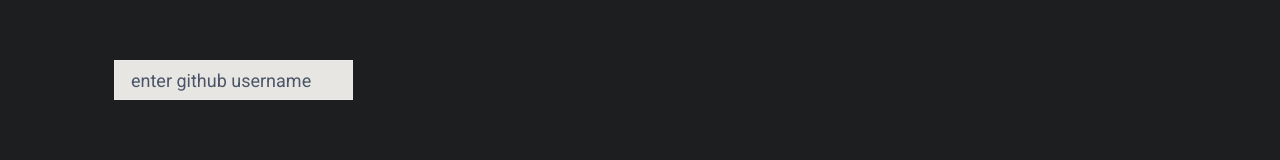
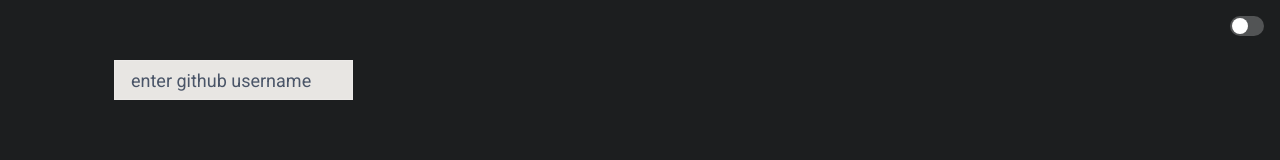
Before and after one commit to diegodvv/github-profile-viewer, a React (Create React App) app: page / in a window 1280 px wide. Shown: the top 160 px of the page. Built offline with nearby package versions, Linux system fonts and the light colour scheme.

Commit message:
Add color mode switch

```diff
--- a/src/components/App.tsx
+++ b/src/components/App.tsx
@@ -2,6 +2,7 @@
 import axios, { AxiosError, CancelTokenSource } from 'axios';
 import { ReactNode, useEffect, useState } from 'react';
 import { ThemeContainer } from '../theme/ThemeContainer';
+import ColorModeSwitch from './ColorModeSwitch';
 import { ErrorModal as ErrorModal } from './ErrorModal';
 import { ProfileInformation } from './ProfileInformation';
 import Repositories from './Repositories';
@@ -181,6 +182,8 @@
             </Flex>
           </Box>
         )}
+
+        <ColorModeSwitch position='absolute' top='4' right='4' />
         <Flex gridArea='profile' flexDir='column' alignItems='flex-start'>
           <VStack spacing='70px' alignItems='flex-start'>
             <Input
--- /dev/null
+++ b/src/components/ColorModeSwitch.tsx
@@ -0,0 +1,8 @@
+import { Switch, SwitchProps, useColorMode } from '@chakra-ui/react';
+
+const ColorModeSwitch = (props: SwitchProps) => {
+  const { setColorMode } = useColorMode();
+  return <Switch onChange={(event) => setColorMode(event.target.checked ? 'light' : 'dark')} {...props} />;
+};
+
+export default ColorModeSwitch;
--- a/src/index.tsx
+++ b/src/index.tsx
@@ -1,13 +1,16 @@
+import { ColorModeScript } from '@chakra-ui/react';
 import React from 'react';
 import ReactDOM from 'react-dom';
 import App from './components/App';
 import reportWebVitals from './reportWebVitals';
+import { theme } from './theme/theme';
 
 ReactDOM.render(
   <React.StrictMode>
+    <ColorModeScript initialColorMode={theme.config.initialColorMode} />
     <App />
   </React.StrictMode>,
-  document.getElementById('root')
+  document.getElementById('root'),
 );
 
 // If you want to start measuring performance in your app, pass a function
```
